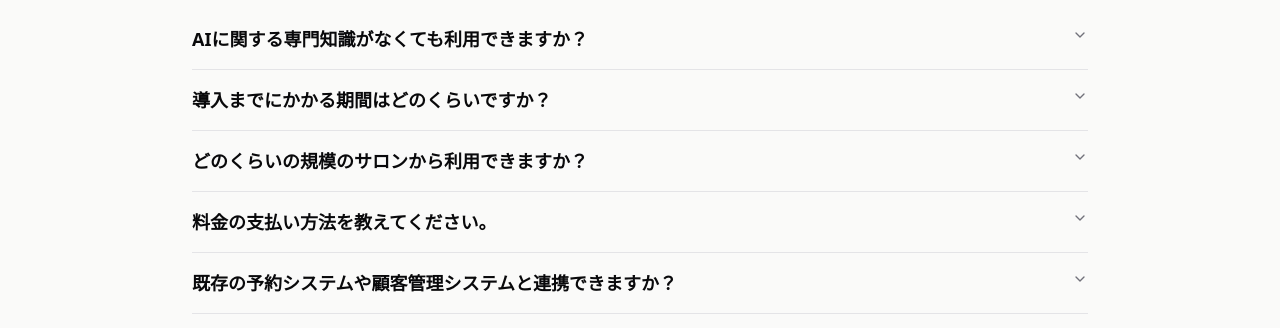
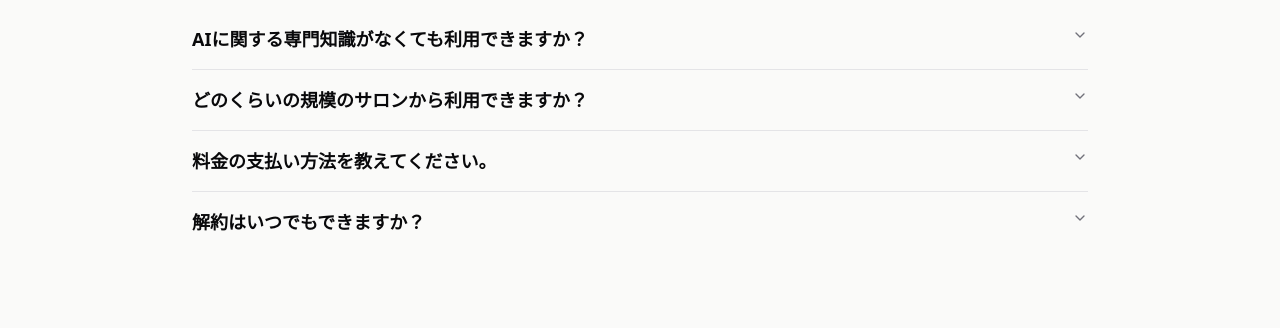
Before and after one commit to caadvisors1234/salon-association-site, a Next.js app: page /faq in a window 1280 px wide. Shown: the part 472-800 px from the top of the page. Built offline with nearby package versions, Linux system fonts and the light colour scheme; no server answers.

Commit message:
FAQデータからいくつかの質問と回答を削除し、OG画像を更新。

```diff
--- a/src/app/faq/page.tsx
+++ b/src/app/faq/page.tsx
@@ -7,20 +7,12 @@ const faqData = [
       answer: "はい、もちろんです。私たちのサービスは、AIやITの専門知識がない方でも直感的に操作できるように設計されています。導入から運用まで、専門スタッフが丁寧にサポートしますのでご安心ください。",
     },
     {
-      question: "導入までにかかる期間はどのくらいですか？",
-      answer: "プランやお客様の状況によって異なりますが、ライトプランの場合、お申し込みから最短1週間で基本的な機能をご利用いただけます。詳細なスケジュールについては、初回のヒアリングの際にご説明いたします。",
-    },
-    {
       question: "どのくらいの規模のサロンから利用できますか？",
       answer: "個人経営の小規模サロン様から、複数店舗を展開する大規模サロン様まで、あらゆる規模のサロン様にご利用いただけます。事業規模に合わせて最適なプランをご提案いたします。",
     },
     {
       question: "料金の支払い方法を教えてください。",
       answer: "クレジットカード決済と銀行振込に対応しております。月額払いまたは年額払いをお選びいただけます。",
-    },
-    {
-        question: "既存の予約システムや顧客管理システムと連携できますか？",
-        answer: "現在お使いのシステムによっては連携が可能です。まずは一度、お使いのシステム名をお知らせください。連携の可否や方法について調査し、ご回答いたします。",
     },
     {
         question: "解約はいつでもできますか？",
```
Also changed, not shown: 1 other file (tests, documents, lock files or other folders).
